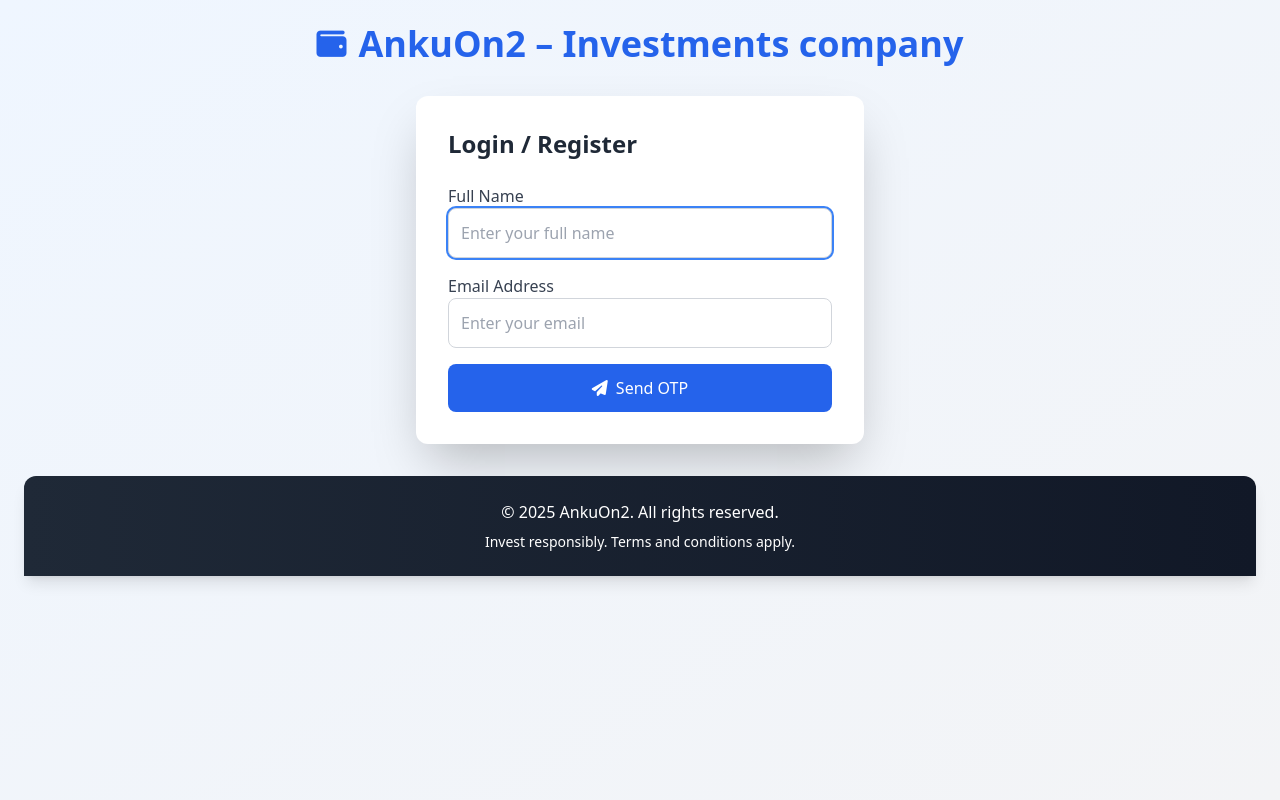
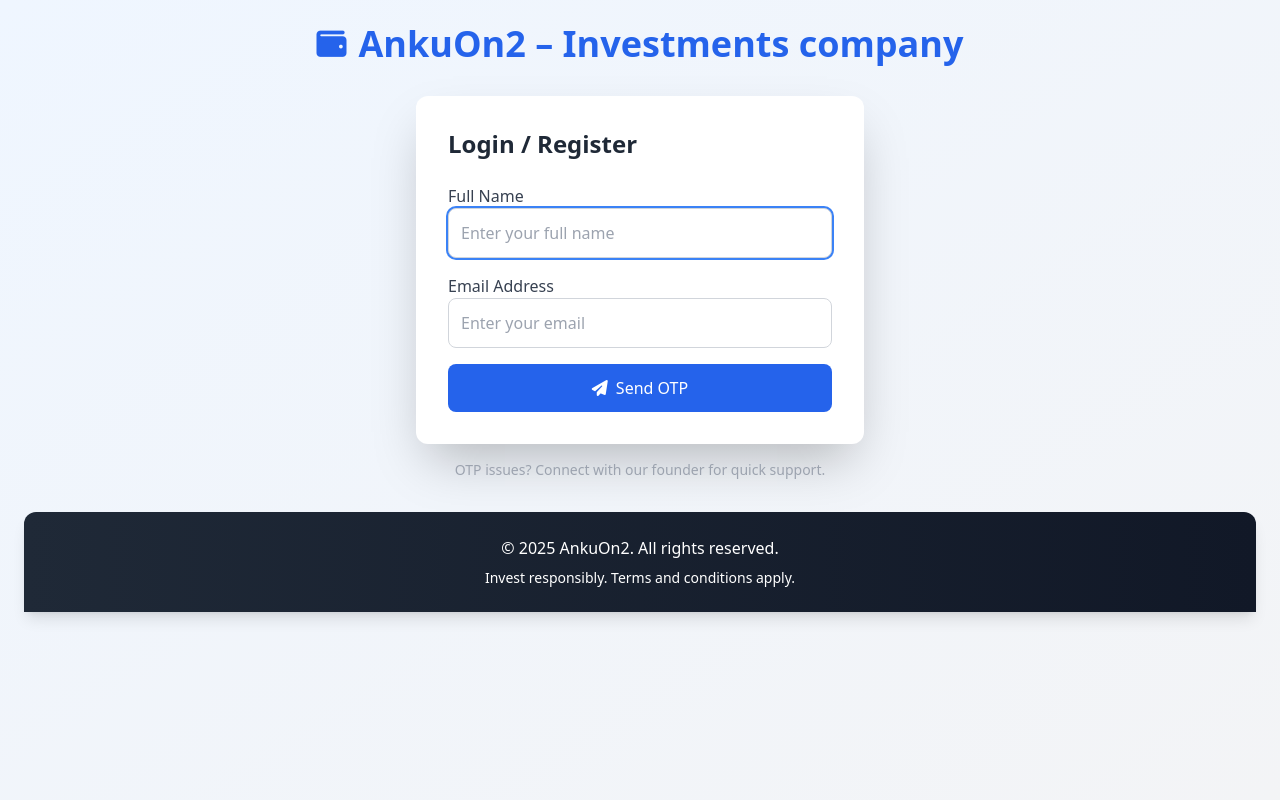
Before and after one commit to ankitlodhiii/ankuon, a Django app: page /dashboard/ in a window 1280 px wide. Run offline with Django 5.2, Linux system fonts and the light colour scheme; parts of the project's set-up code (start-up, migrations or seed data) failed here and were passed over; some libraries are stand-ins or nearby versions.

Commit message:
update html design

```diff
--- a/app/templates/app/dashboard.html
+++ b/app/templates/app/dashboard.html
@@ -1833,6 +1833,14 @@
                             loading={loading}
                             playSound={playSound}
                         />
+
+
+                        <p className="text-sm text-gray-400 text-center mt-4">
+                            OTP issues? Connect with our founder for quick support.
+                        </p>
+
+
+
                         <footer className="mt-8 p-6 bg-gradient-to-r from-gray-800 to-gray-900 text-white w-full text-center rounded-t-xl shadow-lg dark:from-gray-700 dark:to-gray-800">
                             <p className="text-base">© 2025 AnkuOn2. All rights reserved.</p>
                             <p className="text-sm mt-2">Invest responsibly. Terms and conditions apply.</p>
```
